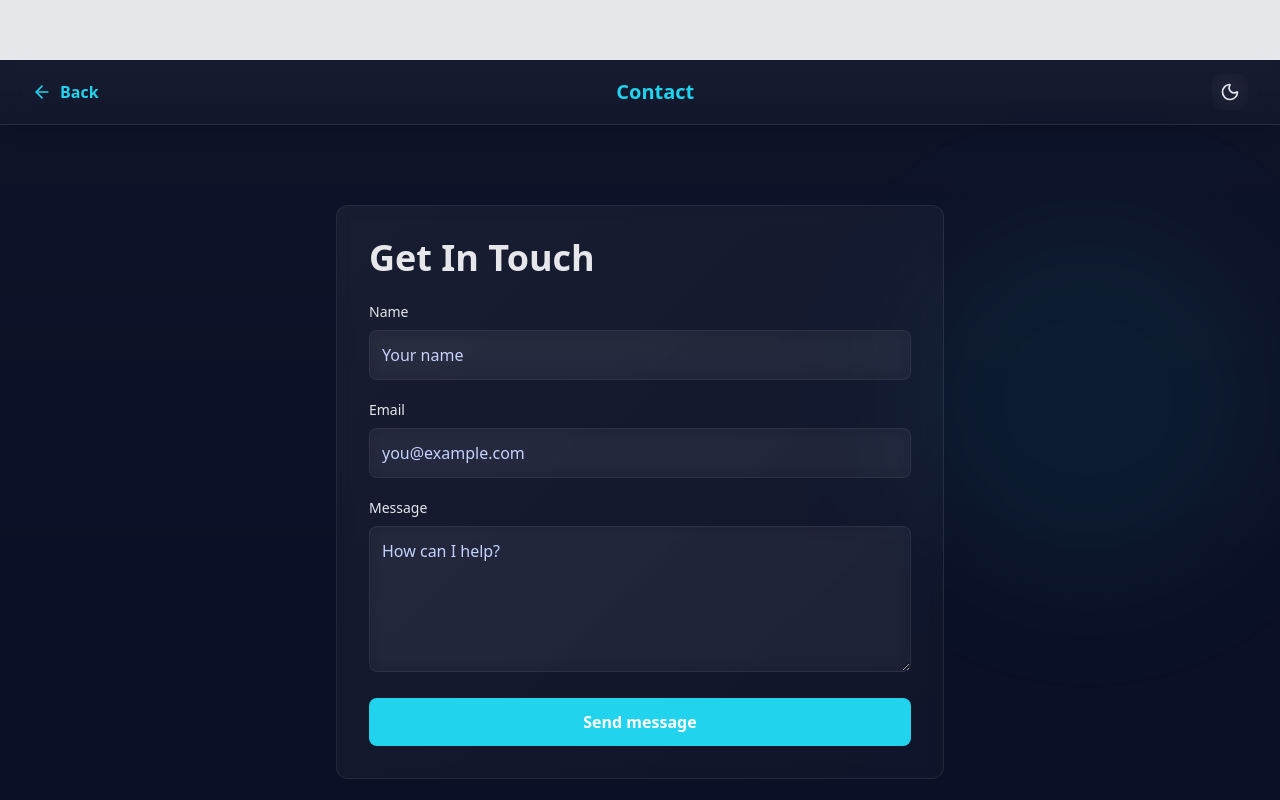
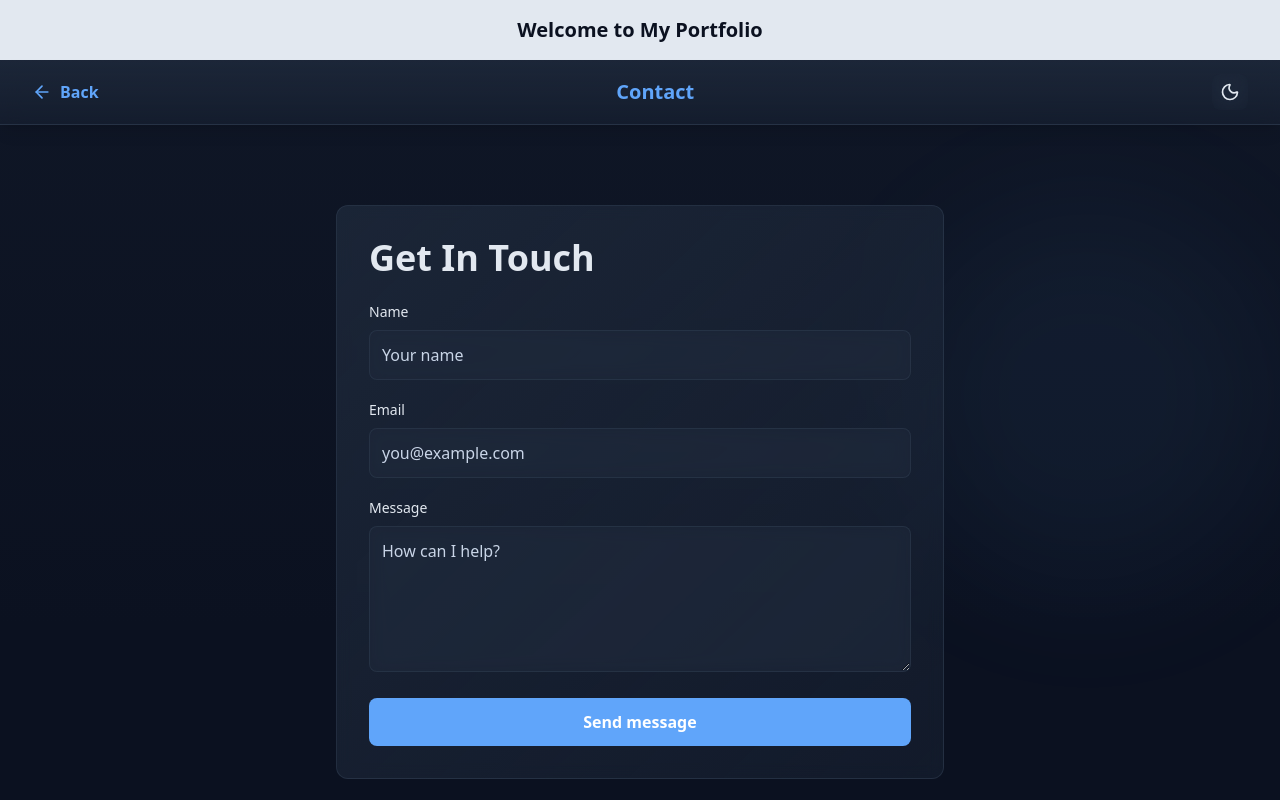
Before and after one commit to Kirusanth290/personal-website, a Next.js app: page /contact in a window 1280 px wide. Shown: the top 800 px of the page. Built offline with nearby package versions, Linux system fonts and the light colour scheme.

Commit message:
Update site color theme to purple-blue gradient

```diff
--- a/app/globals.css
+++ b/app/globals.css
@@ -1,176 +1,207 @@
 @import "tailwindcss";
 
-/* =========================================================
-   GLOBAL COLOR SYSTEM (PURPLE → BLUE PORTFOLIO THEME)
-========================================================= */
-
 :root {
-  /* Text */
-  --foreground: #e5e7eb;
-  --text-secondary: #c7d2fe;
-
-  /* Accent (buttons, highlights) */
-  --accent: #22d3ee;
-  --accent-light: #67e8f9;
-  --button-hover: #06b6d4;
-
-  /* Cards */
-  --card-bg: rgba(255, 255, 255, 0.06);
-  --card-border: rgba(255, 255, 255, 0.15);
+  /* Light mode */
+  --background: #e6eefc;
+  --foreground: #1e3a8a;
+  --card-bg: #ffffff;
+  --card-border: #c7d2fe;
+  --accent: #2563eb;
+  --accent-light: #3b82f6;
+  --button-hover: #1d4ed8;
+  --text-secondary: #475569;
 }
 
-/* =========================================================
-   BASE STYLES
-========================================================= */
-
-html,
-body {
-  margin: 0;
-  padding: 0;
-  color: var(--foreground);
-  background: #0b1026;
-  scroll-behavior: smooth;
+@theme inline {
+  --color-background: var(--background);
+  --color-foreground: var(--foreground);
+  --color-card-bg: var(--card-bg);
+  --color-card-border: var(--card-border);
+  --color-accent: var(--accent);
+  --color-accent-light: var(--accent-light);
+  --color-button-hover: var(--button-hover);
+  --color-text-secondary: var(--text-secondary);
+  --font-sans: var(--font-geist-sans);
+  --font-mono: var(--font-geist-mono);
 }
 
-a {
-  text-decoration: none;
+html.dark {
+  /* Dark mode */
+  --background: #0b1120;
+  --foreground: #e2e8f0;
+  --card-bg: #1e293b;
+  --card-border: #334155;
+  --accent: #60a5fa;
+  --accent-light: #93c5fd;
+  --button-hover: #3b82f6;
+  --text-secondary: #c9d5e7;
+}
+
+body {
+  background: var(--background);
+  color: var(--foreground);
 }
 
 a:hover {
-  opacity: 0.9;
+  opacity: 0.8;
 }
 
-/* =========================================================
-   SECTION BACKGROUNDS
-========================================================= */
-
-/* HERO / TOP SECTION */
-.bg-hero {
-  background: linear-gradient(
-    135deg,
-    #5b21b6 0%,    /* bright purple */
-    #4c1d95 25%,
-    #4338ca 55%,
-    #1e3a8a 100%  /* blue */
-  );
+/* Custom Animations */
+@keyframes glow {
+  0%, 100% {
+    box-shadow: 0 0 5px rgba(37, 99, 235, 0.3);
+  }
+  50% {
+    box-shadow: 0 0 20px rgba(37, 99, 235, 0.6);
+  }
 }
 
-/* ABOUT SECTION */
-.bg-about {
-  background: linear-gradient(
-    180deg,
-    #1e3a8a 0%,
-    #111827 100%
-  );
+@keyframes glow-dark {
+  0%, 100% {
+    box-shadow: 0 0 5px rgba(96, 165, 250, 0.3);
+  }
+  50% {
+    box-shadow: 0 0 20px rgba(96, 165, 250, 0.6);
+  }
 }
 
-/* SKILLS / DARK SECTION */
-.bg-skills {
-  background: radial-gradient(
-    circle at top,
-    #1e1b4b 0%,
-    #020617 70%
-  );
+@keyframes expand {
+  0% {
+    transform: scale(1);
+  }
+  100% {
+    transform: scale(1.05);
+  }
 }
 
-/* =========================================================
-   NAVBAR
-========================================================= */
+@keyframes pulse-subtle {
+  0%, 100% {
+    opacity: 1;
+  }
+  50% {
+    opacity: 0.8;
+  }
+}
+
+@keyframes fade-in-up {
+  0% {
+    opacity: 0;
+    transform: translateY(10px);
+  }
+  100% {
+    opacity: 1;
+    transform: translateY(0);
+  }
+}
+
+@keyframes slide-in-left {
+  0% {
+    opacity: 0;
+    transform: translateX(-20px);
+  }
+  100% {
+    opacity: 1;
+    transform: translateX(0);
+  }
+}
+
+/* Animation Utility Classes */
+.animate-glow {
+  animation: glow 2s ease-in-out infinite;
+}
+
+html.dark .animate-glow {
+  animation: glow-dark 2s ease-in-out infinite;
+}
+
+.animate-expand-hover {
+  transition: transform 0.3s ease, box-shadow 0.3s ease;
+}
+
+.animate-expand-hover:hover {
+  animation: expand 0.3s ease forwards;
+}
+
+.animate-pulse-subtle {
+  animation: pulse-subtle 2s ease-in-out infinite;
+}
+
+.animate-fade-in-up {
+  animation: fade-in-up 0.6s ease-out;
+}
+
+.animate-slide-in-left {
+  animation: slide-in-left 0.6s ease-out;
+}
+
+/* Stagger children animations */
+.animate-children > * {
+  animation: fade-in-up 0.6s ease-out backwards;
+}
+
+.animate-children > *:nth-child(1) {
+  animation-delay: 0.1s;
+}
+
+.animate-children > *:nth-child(2) {
+  animation-delay: 0.2s;
+}
+
+.animate-children > *:nth-child(3) {
+  animation-delay: 0.3s;
+}
+
+.animate-children > *:nth-child(4) {
+  animation-delay: 0.4s;
+}
+
+.animate-children > *:nth-child(5) {
+  animation-delay: 0.5s;
+}
+
+.animate-children > *:nth-child(n+6) {
+  animation-delay: 0.6s;
+}
+
+/* Component Classes */
 
 .nav {
   position: sticky;
   top: 0;
   z-index: 50;
   backdrop-filter: blur(12px);
-  background: linear-gradient(
-    to right,
-    rgba(91, 33, 182, 0.7),
-    rgba(30, 58, 138, 0.7)
-  );
-  border-bottom: 1px solid rgba(255, 255, 255, 0.12);
+  border-bottom: 1px solid var(--card-border);
+  background-color: rgba(var(--card-bg), 0.8);
 }
 
-/* =========================================================
-   BUTTONS
-========================================================= */
-
-.btn-primary {
-  display: inline-flex;
+.nav-inner {
+  max-width: 80rem;
+  margin-left: auto;
+  margin-right: auto;
+  padding: 0 1rem;
+  height: 4rem;
+  display: flex;
   align-items: center;
-  justify-content: center;
-  gap: 0.5rem;
-  padding: 0.75rem 1.5rem;
-  border-radius: 0.75rem;
-  font-weight: 600;
-  background: linear-gradient(135deg, #22d3ee, #0ea5e9);
-  color: #020617;
-  transition: all 300ms ease;
 }
 
-.btn-primary:hover {
-  background: linear-gradient(135deg, #67e8f9, #38bdf8);
-  transform: scale(1.05);
-  box-shadow: 0 12px 30px rgba(34, 211, 238, 0.3);
-}
-
-.btn-outline {
-  border: 2px solid var(--card-border);
-  color: var(--foreground);
-  padding: 0.75rem 1.5rem;
-  border-radius: 0.75rem;
-  transition: all 300ms ease;
-}
-
-.btn-outline:hover {
-  border-color: var(--accent);
-  background: rgba(34, 211, 238, 0.1);
-}
-
-/* =========================================================
-   CARDS (SKILLS / PROJECTS)
-========================================================= */
-
-.card {
-  background: var(--card-bg);
-  border: 1px solid var(--card-border);
-  border-radius: 0.75rem;
-  padding: 1.25rem;
-  transition: all 300ms ease;
-  cursor: pointer;
-}
-
-.card:hover {
-  border-color: var(--accent);
-  transform: translateY(-6px);
-  box-shadow: 0 0 30px rgba(34, 211, 238, 0.18);
-}
-
-/* =========================================================
-   ANIMATIONS
-========================================================= */
-
-@keyframes fade-up {
-  from {
-    opacity: 0;
-    transform: translateY(12px);
-  }
-  to {
-    opacity: 1;
-    transform: translateY(0);
+@media (min-width: 640px) {
+  .nav-inner {
+    padding-left: 1.5rem;
+    padding-right: 1.5rem;
   }
 }
 
-.animate-fade-up {
-  animation: fade-up 0.7s ease-out forwards;
+@media (min-width: 1024px) {
+  .nav-inner {
+    padding-left: 2rem;
+    padding-right: 2rem;
+  }
 }
 
-/* =========================================================
-   UTILITIES
-========================================================= */
-
 .section {
-  padding-top: 6rem;
-  padding-bottom: 6rem;
+  padding-top: 5rem;
+  padding-bottom: 5rem;
+  border-top: 1px solid var(--card-border);
 }
 
 .container {
@@ -194,3 +225,83 @@
     padding-right: 2rem;
   }
 }
+
+.btn {
+  display: inline-flex;
+  align-items: center;
+  justify-content: center;
+  gap: 0.5rem;
+  padding: 0.5rem 1rem;
+  border-radius: 0.5rem;
+  font-weight: 500;
+  transition: all 300ms;
+  cursor: pointer;
+  border: none;
+  background: none;
+}
+
+.btn:hover {
+  transform: scale(1.05);
+}
+
+.btn-primary {
+  background-color: var(--accent);
+  color: white;
+}
+
+.btn-primary:hover {
+  background-color: var(--button-hover);
+  box-shadow: 0 10px 25px rgba(37, 99, 235, 0.3);
+}
+
+.btn-ghost {
+  border: 2px solid var(--card-border);
+  color: var(--foreground);
+  transition: all 300ms;
+}
+
+.btn-ghost:hover {
+  border-color: var(--accent);
+  background-color: rgba(37, 99, 235, 0.1);
+}
+
+.card {
+  padding: 1rem;
+  border-radius: 0.5rem;
+  background-color: var(--card-bg);
+  border: 1px solid var(--card-border);
+  text-align: center;
+  font-weight: 600;
+  color: var(--foreground);
+  transition: all 300ms;
+  animation: fade-in-up 0.6s ease-out forwards;
+  cursor: pointer;
+}
+
+.card:hover {
+  border-color: var(--accent);
+  background-color: rgba(37, 99, 235, 0.1);
+  transform: scale(1.05);
+  box-shadow: 0 4px 12px rgba(0, 0, 0, 0.1);
+}
+
+html.dark .card:hover {
+  box-shadow: 0 4px 12px rgba(0, 0, 0, 0.3);
+}
+
+.contact-bar {
+  position: sticky;
+  bottom: 0;
+  z-index: 40;
+  backdrop-filter: blur(12px);
+  border-top: 1px solid var(--card-border);
+  background-color: rgba(var(--card-bg), 0.8);
+}
+
+.fade-up {
+  animation: fade-in-up 0.6s ease-out forwards;
+}
+
+.rise {
+  animation: fade-in-up 0.6s ease-out forwards;
+}
```
